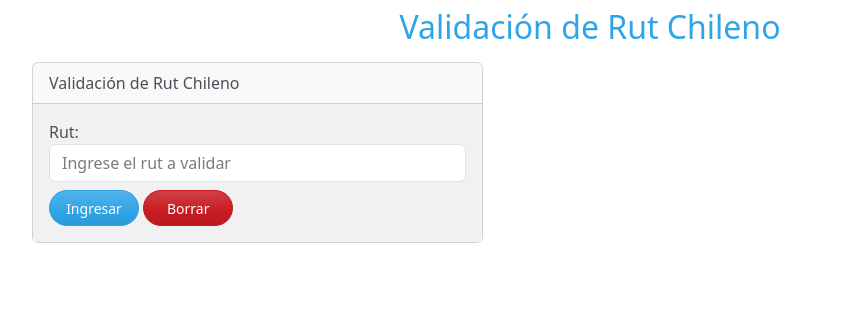
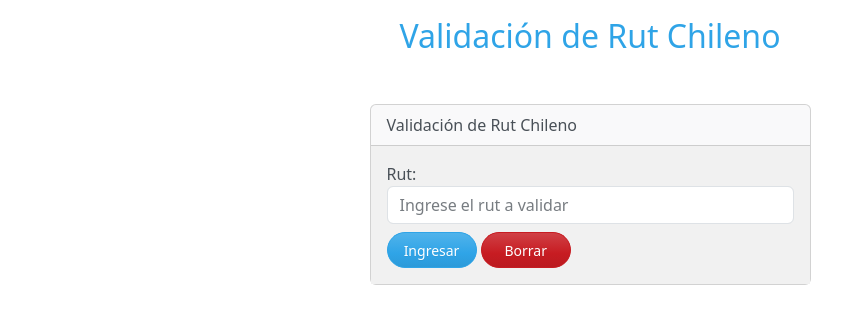
Before and after one commit to jpalma76/validacion-de-rut, a plain HTML site: page index.html in a window 1280 px wide. Shown: the whole page, without its empty margins (50-892 px from the left). Drawn offline with Linux system fonts and the light colour scheme.

Commit message:
se modifica css para centrar la vista de la página

```diff
--- a/css/style.css
+++ b/css/style.css
@@ -1,3 +1,21 @@
+* {
+    margin: 0;
+    padding: 0;
+    box-sizing: border-box;
+}
+.navbar {
+    width: 100%;
+    height: 80px;
+    display: flex;
+    justify-content: center;
+    align-items: center;
+    align-content: center;
+}
+.row {
+    display: flex;
+    justify-content: center;
+}
+
 .card-body {
     background-color: #f1f1f1;
 }
--- a/index.html
+++ b/index.html
@@ -10,14 +10,13 @@
 </head>
 <body>
 
-    <nav class="navbar justify-content-center">
+    <nav class="navbar">
         <h2>Validación de Rut Chileno</h2>
     </nav>
 
 
-    <div class="container">
+    <div class="container p-4">
         <div class="row">
-
             <div class="col-md-5">
                 <div class="card">
                     <div class="card-header">
@@ -39,7 +38,6 @@
                     </div>
                 </div>
             </div>
-
         </div>
     </div>
 
```
